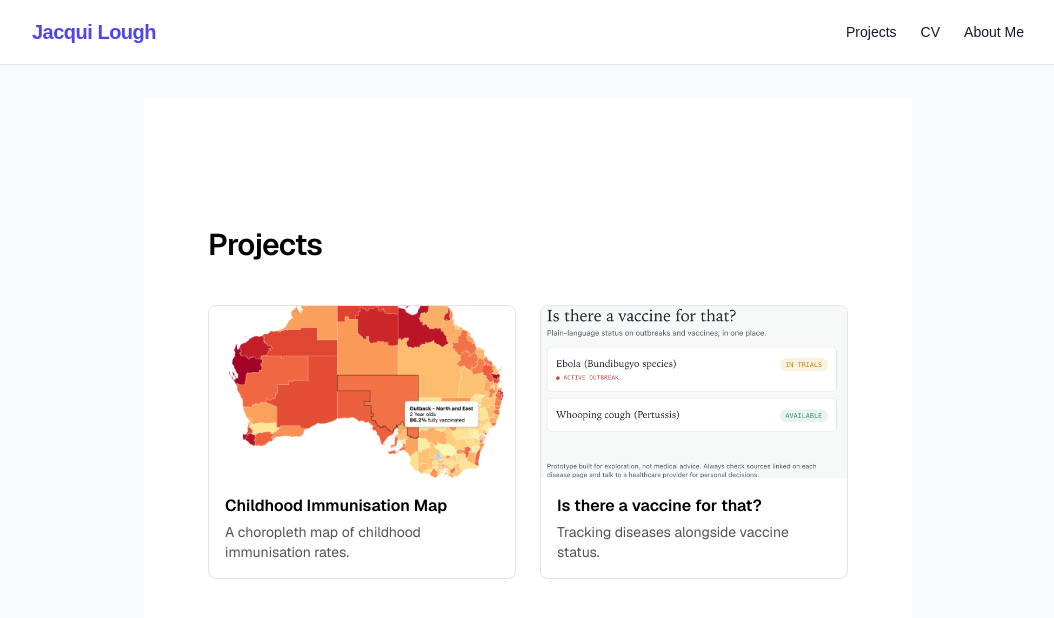
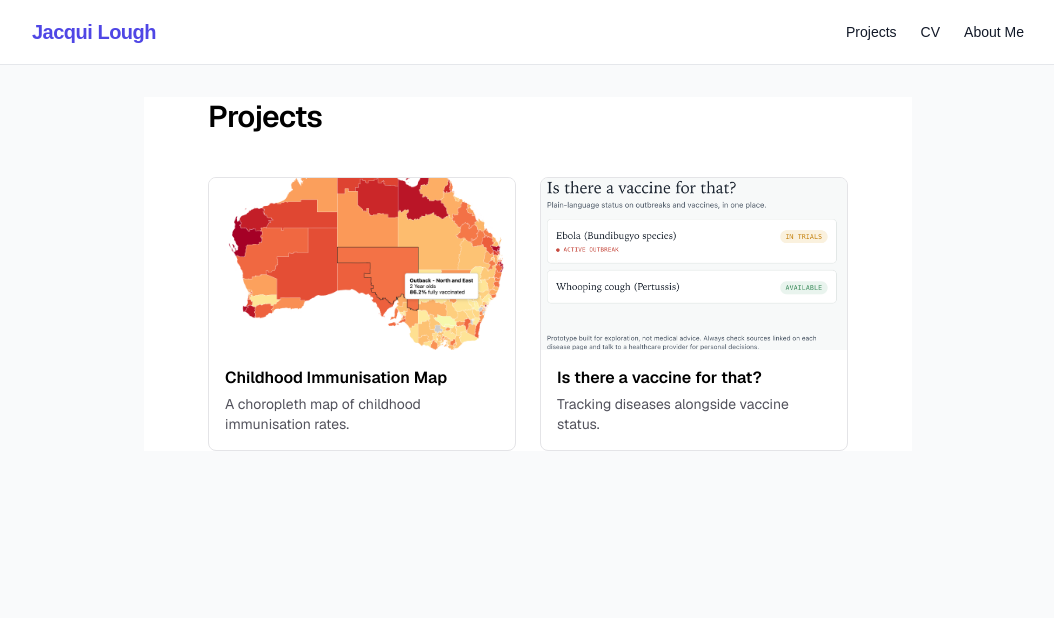
Before and after one commit to jacqui/portfolio, a Next.js app: page /projects in a window 1280 px wide. Shown: the top 618 px of the page, without its empty margins (112-1166 px from the left). Built offline with nearby package versions, Linux system fonts and the light colour scheme.

Commit message:
Update page.tsx removing excess vertical spacing

```diff
--- a/src/app/projects/page.tsx
+++ b/src/app/projects/page.tsx
@@ -29,7 +29,7 @@ const projects: Project[] = [
 export default function ProjectsPage() {
   return (
     <div className="flex flex-col flex-1 items-center font-sans">
-      <main className="flex flex-1 w-full max-w-3xl flex-col py-32 px-16 bg-white">
+      <main className="flex flex-1 w-full max-w-3xl flex-col px-16 bg-white">
         <h1 className="text-3xl font-semibold leading-10 tracking-tight text-black mb-10">
           Projects
         </h1>
```
